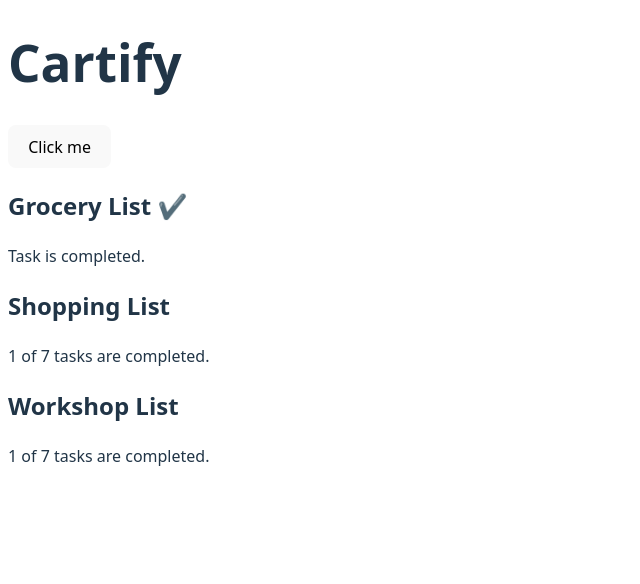
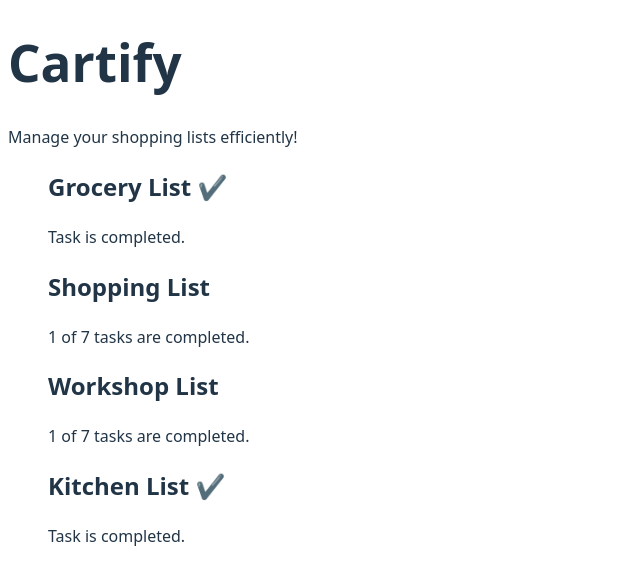
Before and after one commit to salasaa/cartify, a React (Vite) app: page / in a window 1280 px wide. Shown: the top 584 px of the page, without its empty margins (0-640 px from the left). Built offline with nearby package versions, Linux system fonts and the light colour scheme.

Commit message:
feat: rendering of cartify lists array

```diff
--- a/src/app.tsx
+++ b/src/app.tsx
@@ -1,12 +1,26 @@
+const cartifyList = [
+  { id: 1, name: "Grocery List", isCompleted: true },
+  { id: 2, name: "Shopping List", isCompleted: false },
+  { id: 3, name: "Workshop List", isCompleted: false },
+  { id: 4, name: "Kitchen List", isCompleted: true },
+];
+
 export function App() {
   return (
     <div>
       <h1>Cartify</h1>
-      <button>Click me</button>
-
-      <CartList name="Grocery List" isCompleted />
-      <CartList name="Shopping List" />
-      <CartList name="Workshop List" />
+      <p>Manage your shopping lists efficiently!</p>
+      <ul>
+        {cartifyList.map((list) => {
+          return (
+            <CartList
+              key={list.id}
+              name={list.name}
+              isCompleted={list.isCompleted}
+            />
+          );
+        })}
+      </ul>
     </div>
   );
 }
```
